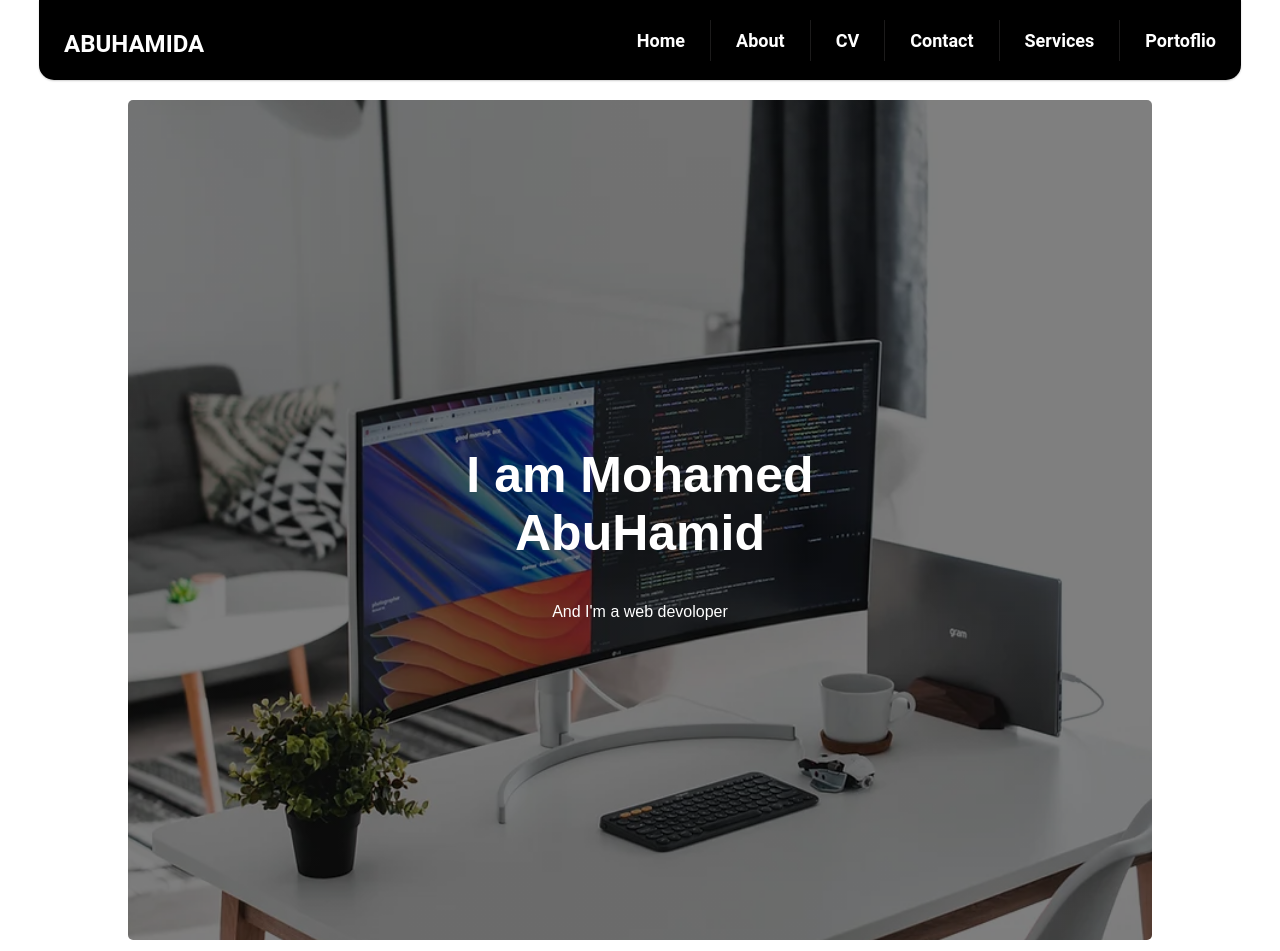
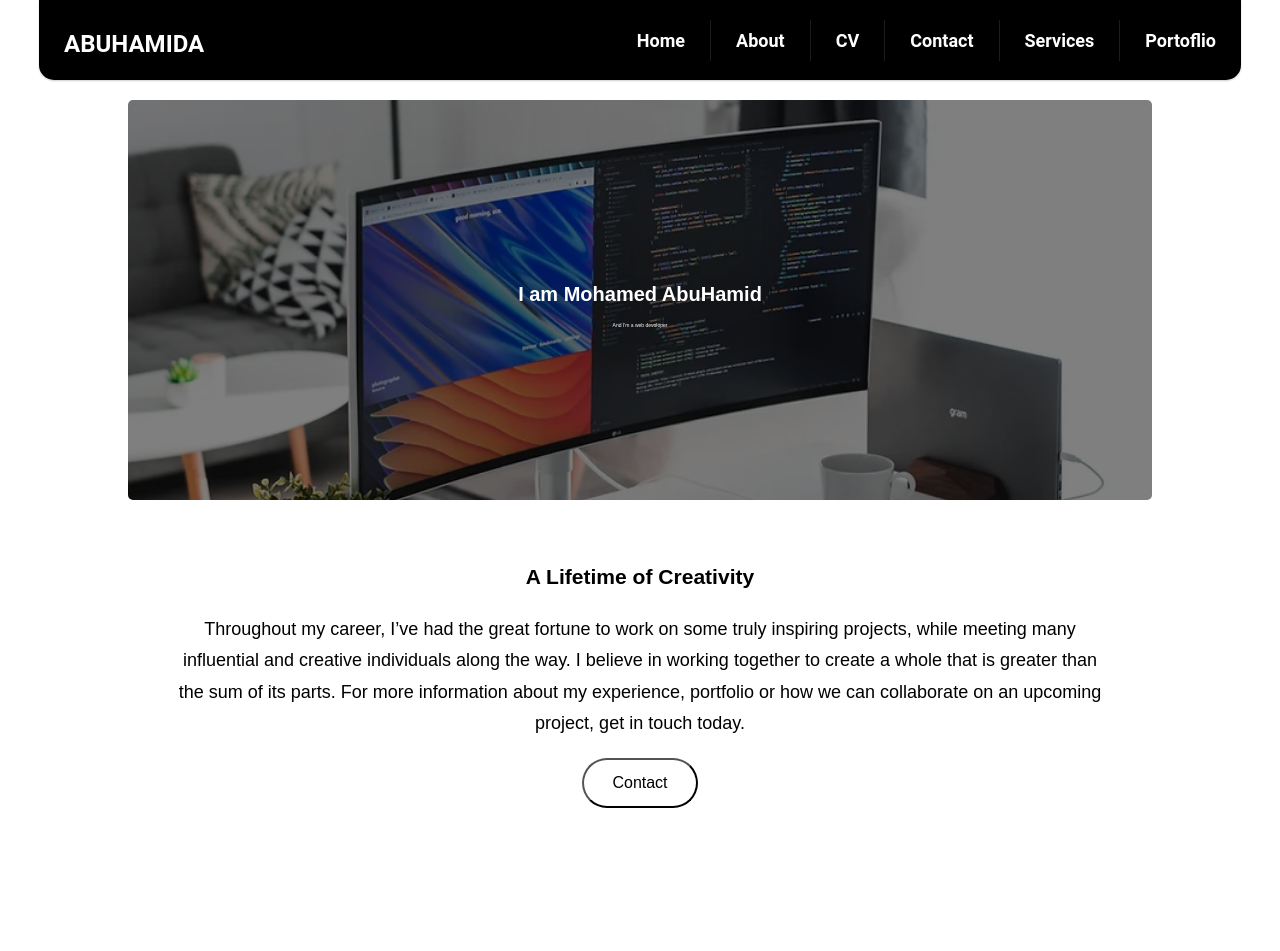
Before and after one commit to Abuhamida/my-profile, a plain HTML site: page about.html in a window 1280 px wide. Shown: the top 951 px of the page. Drawn offline with Linux system fonts and the light colour scheme.

Commit message:
uplode about

```diff
--- a/static/css/about.css
+++ b/static/css/about.css
@@ -62,7 +62,31 @@ html,
     background: #e7e7e7;
 }
 
-@media (max-width:900px) {
+@media (min-width:200px) {
+    .about {
+        min-height: 120vh;
+    }
+
+    .about .hero-image {
+        height: 20%;
+    }
+
+    .text {
+        padding: 20px;
+        padding-top: 40px;
+        padding-left: 1%;
+        padding-right: 1%;
+    }
+    .hero-text h1{
+        font-size:10px
+    }
+    .hero-text p{
+        font-size:5px
+    }
+
+}
+
+@media (min-width:400px) {
     .about {
         min-height: 100vh;
     }
@@ -83,11 +107,28 @@ html,
 
 }
 
-@media (max-width:1200px) {
-    body,
-html,
-.about {
-    height: 80%;}
+@media (min-width:900px) {
+    .about {
+        min-height: 100vh;
+    }
+
+    .about .hero-image {
+        height: 50%;
+    }
+
+    .text {
+        padding: 20px;
+        padding-top: 40px;
+        padding-left: 1%;
+        padding-right: 1%;
+    }
+    .hero-text h1{
+        font-size:20px
+    }
+
+}
+
+@media (min-width:1200px) {
     .about {
         min-height: 50vh;
     }
```
